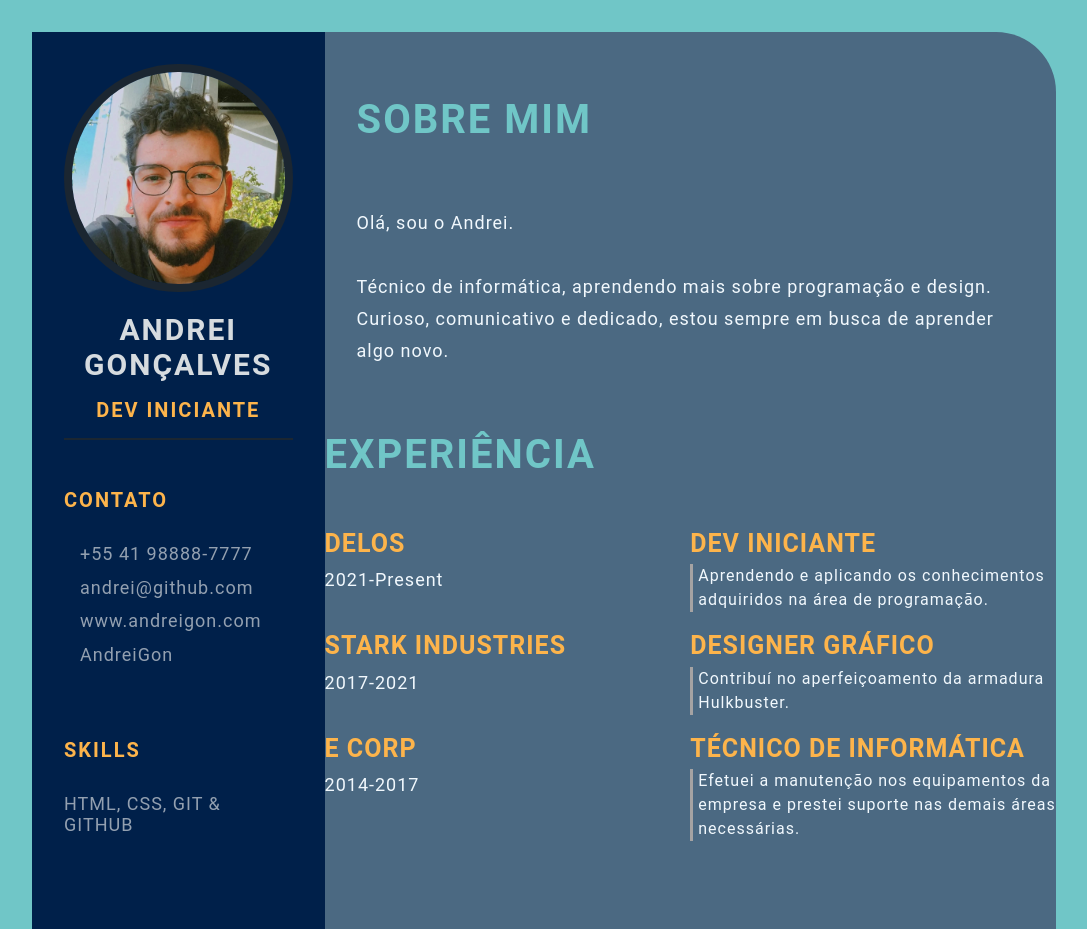
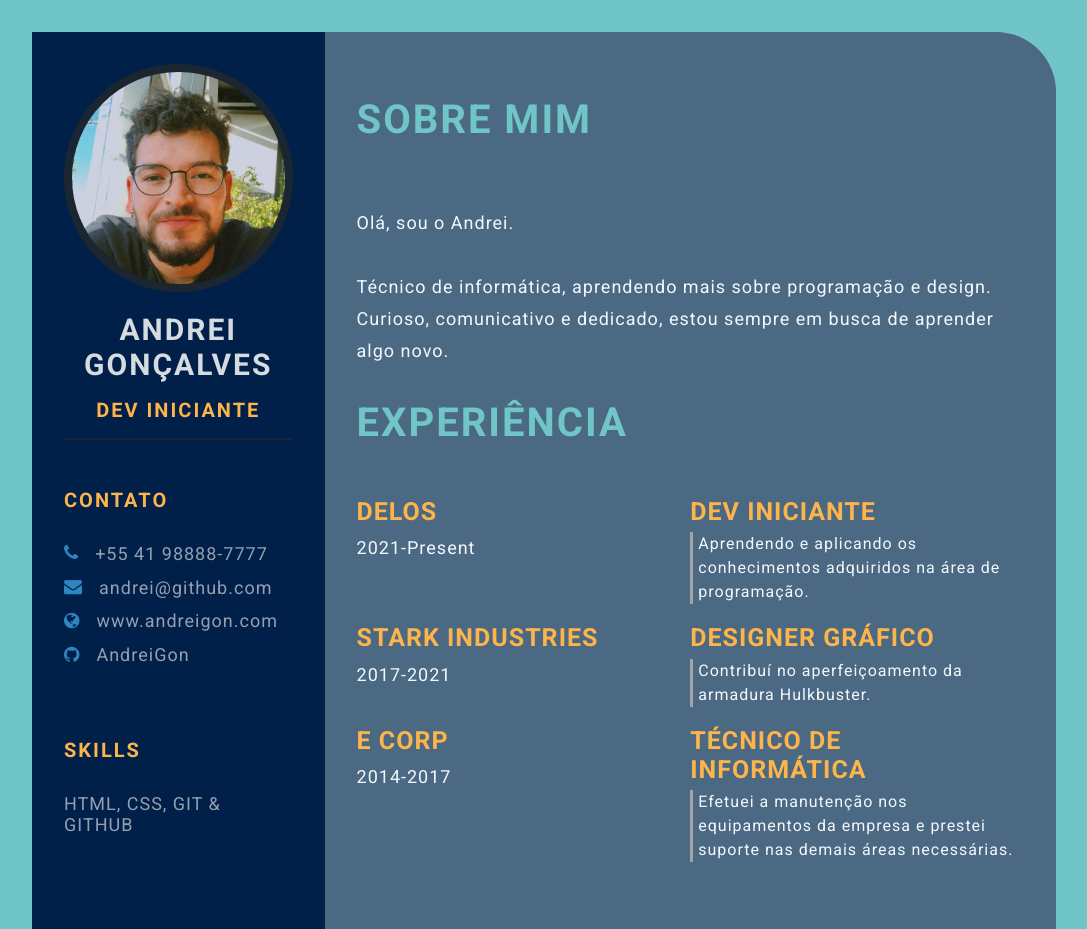
Before and after one commit to dreizao/devweekgit.github.io, a plain HTML site: page index.html in a window 1280 px wide. Shown: the top 929 px of the page, without its empty margins (96-1183 px from the left). Drawn offline with Linux system fonts and the light colour scheme.

Commit message:
feature: css style (#5)

```diff
--- a/index.html
+++ b/index.html
@@ -1,14 +1,21 @@
 <!DOCTYPE html>
 <html lang="en">
-
 <head>
     <meta charset="UTF-8">
     <meta http-equiv="X-UA-Compatible" content="IE=edge">
     <meta name="viewport" content="width=device-width, initial-scale=1.0">
-    <title>Andrei Gonçalves</title>
+    <title>Daniel Santos CV</title>
 
+    <!-- Google font  -->
+    <link rel="preconnect" href="https://fonts.googleapis.com">
+    <link rel="preconnect" href="https://fonts.gstatic.com" crossorigin>
+    <link href="https://fonts.googleapis.com/css2?family=Roboto:ital,wght@0,100;0,300;0,400;0,700;1,100;1,300;1,400;1,700&display=swap" rel="stylesheet">
+
+    <!-- font-awesome -->
+    <link rel="stylesheet" href="https://cdnjs.cloudflare.com/ajax/libs/font-awesome/4.7.0/css/font-awesome.min.css">
+
+    <!-- Custom CSS -->
     <link rel="stylesheet" href="style.css">
-
 </head>
 
 <body>
@@ -49,8 +56,7 @@
                         <br>Curioso, comunicativo e dedicado, estou sempre em busca de aprender algo novo.
                     </p>
                 </section>
-            </div>
-            <section class="experience gap">
+                <section class="experience gap">
                 <div class="right-title">EXPERIÊNCIA</div>
                 <br>
                 <div class="experience-contents">
@@ -138,6 +144,7 @@
                     </div>
                 </div>
             </section>
+        </div>
         </section>
     </main>
 </body>
```
